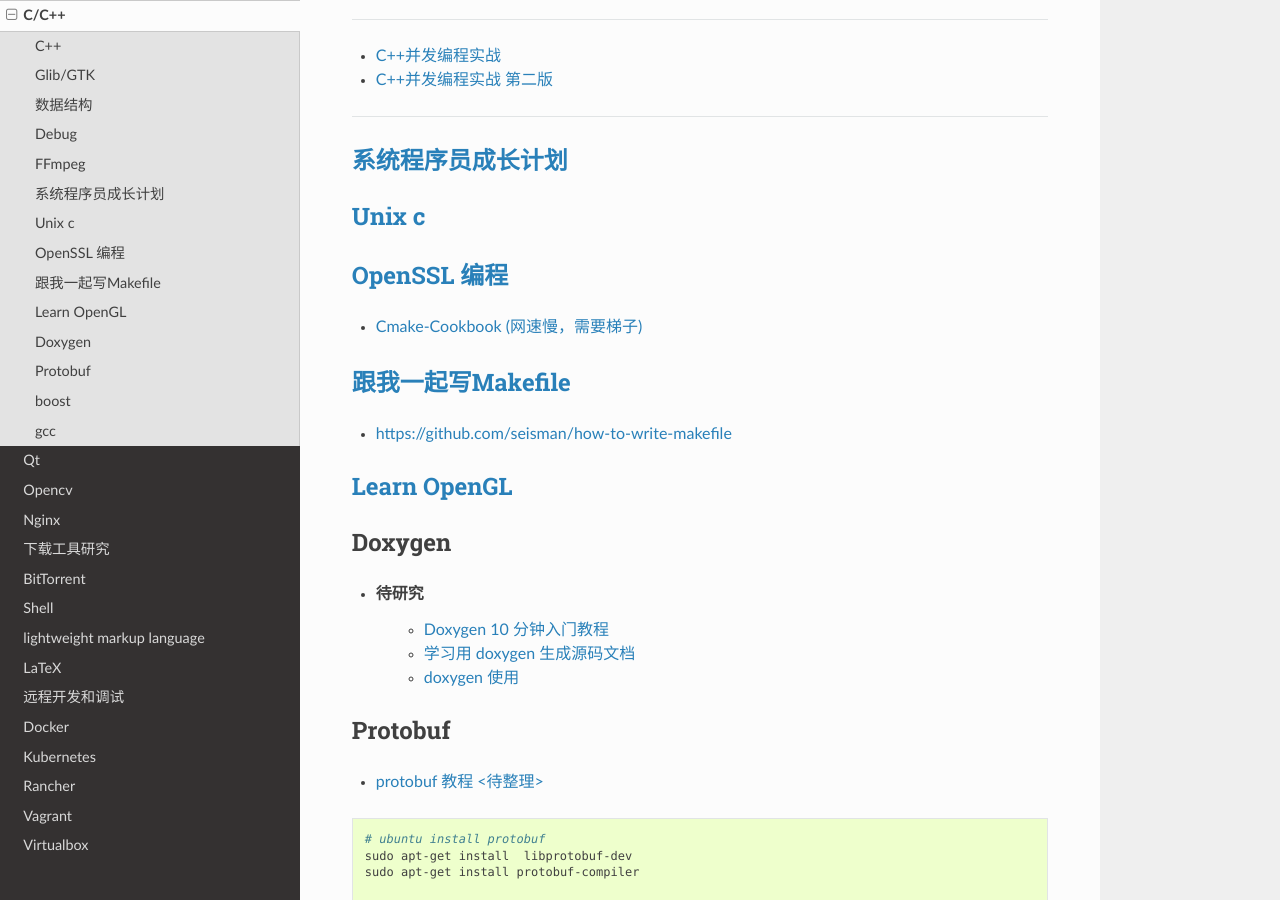
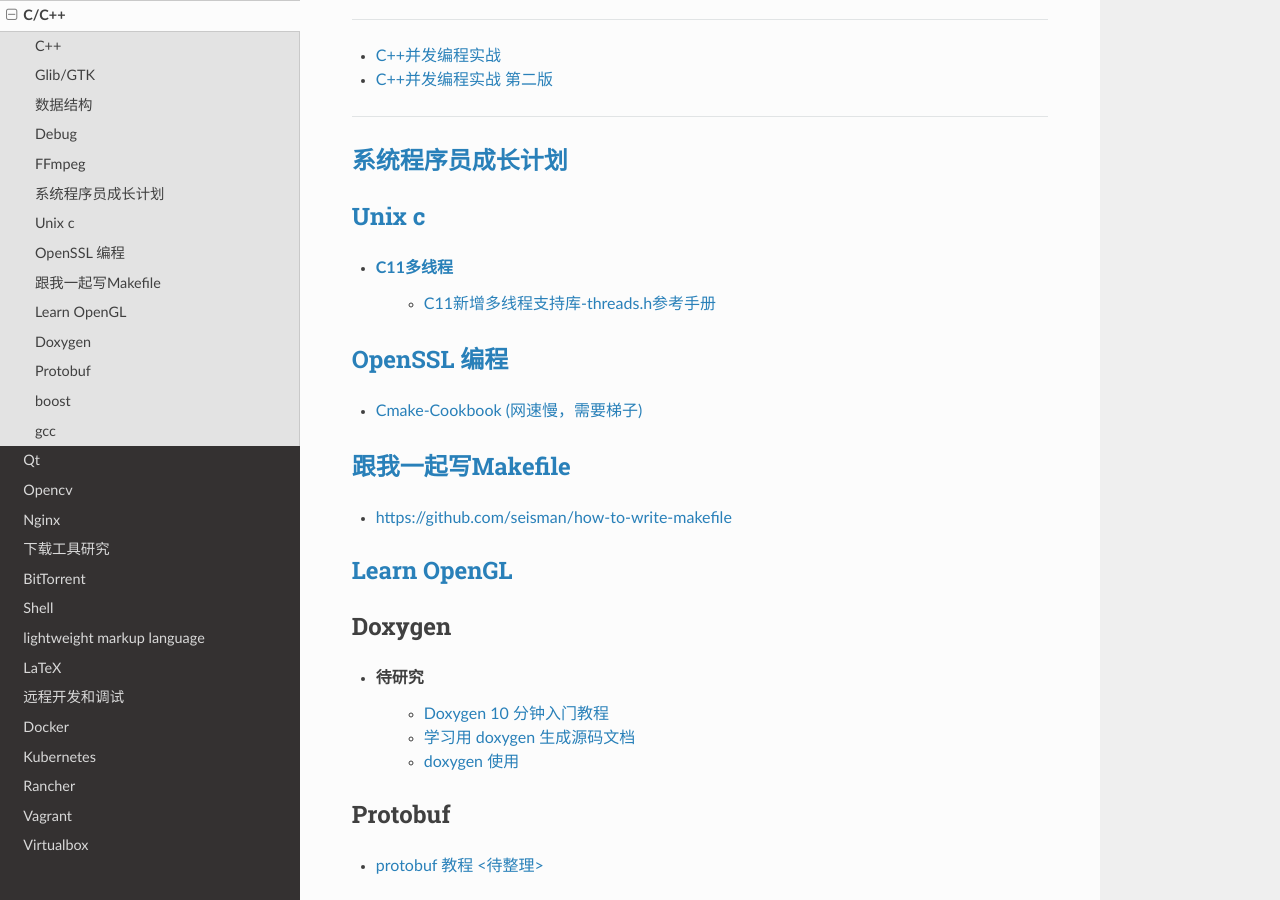
Before and after one commit to my-rds-store/my_space, a Sphinx documentation site: the page built from source/cpp/index.rst, in a window 1280 px wide and 900 px high, scrolled down 626 px. Built offline with Sphinx 7.4.7 and the Read the Docs theme 2.0.0, drawn with Linux system fonts in a browser that asks for light colours.

Commit message:
update ...

```diff
--- a/source/cpp/index.rst
+++ b/source/cpp/index.rst
@@ -32,6 +32,10 @@
 `Unix c <https://unix-c.readthedocs.io>`_
 ************************************************
 
+*  `C11多线程 <https://www.ibadboy.net/archives/2320.html>`_
+    * `C11新增多线程支持库-threads.h参考手册  <https://www.ibadboy.net/archives/2323.html>`_
+
+
 **************************************************************
 `OpenSSL 编程 <https://openssl-programing.readthedocs.io>`_
 **************************************************************
@@ -58,6 +62,7 @@
     * `Doxygen 10 分钟入门教程 <http://cedar-renjun.github.io/2014/03/21/learn-doxygen-in-10-minutes/index.html>`_
     * `学习用 doxygen 生成源码文档  <https://www.ibm.com/developerworks/cn/aix/library/au-learningdoxygen/>`_
     * `doxygen 使用 <https://www.cnblogs.com/rongpmcu/p/7662765.html>`_
+
 
 **********************
 Protobuf
--- a/source/git/index.rst
+++ b/source/git/index.rst
@@ -113,6 +113,7 @@
     $ git log -- filename  <path>  # 查看某文件的修改历史
     $ git show <commit-id> <path>
     $ git log -b <branch_name>
+    $ git log --graph --all
 
 
 * `git cherry-pick <https://www.jianshu.com/p/08c3f1804b36>`_
```
